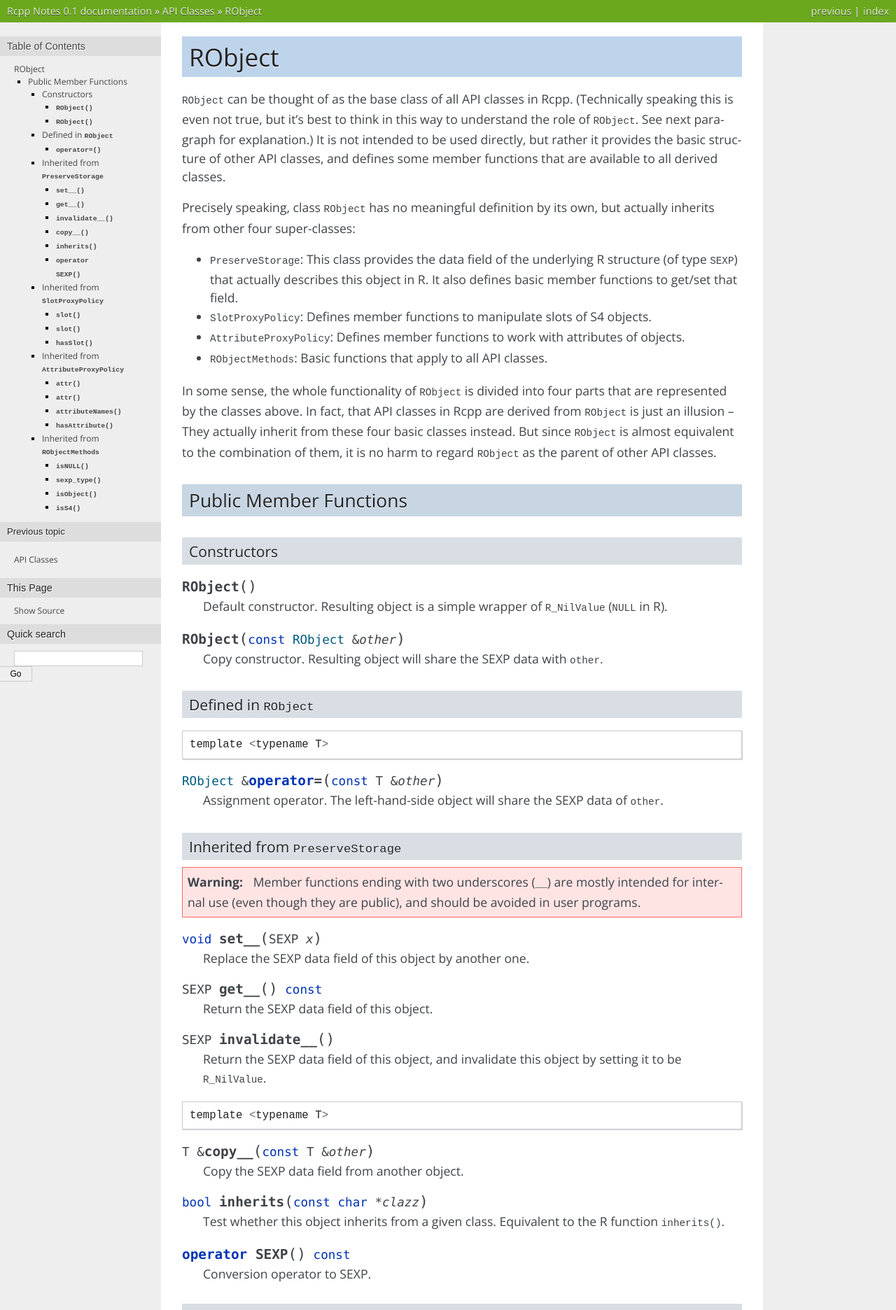
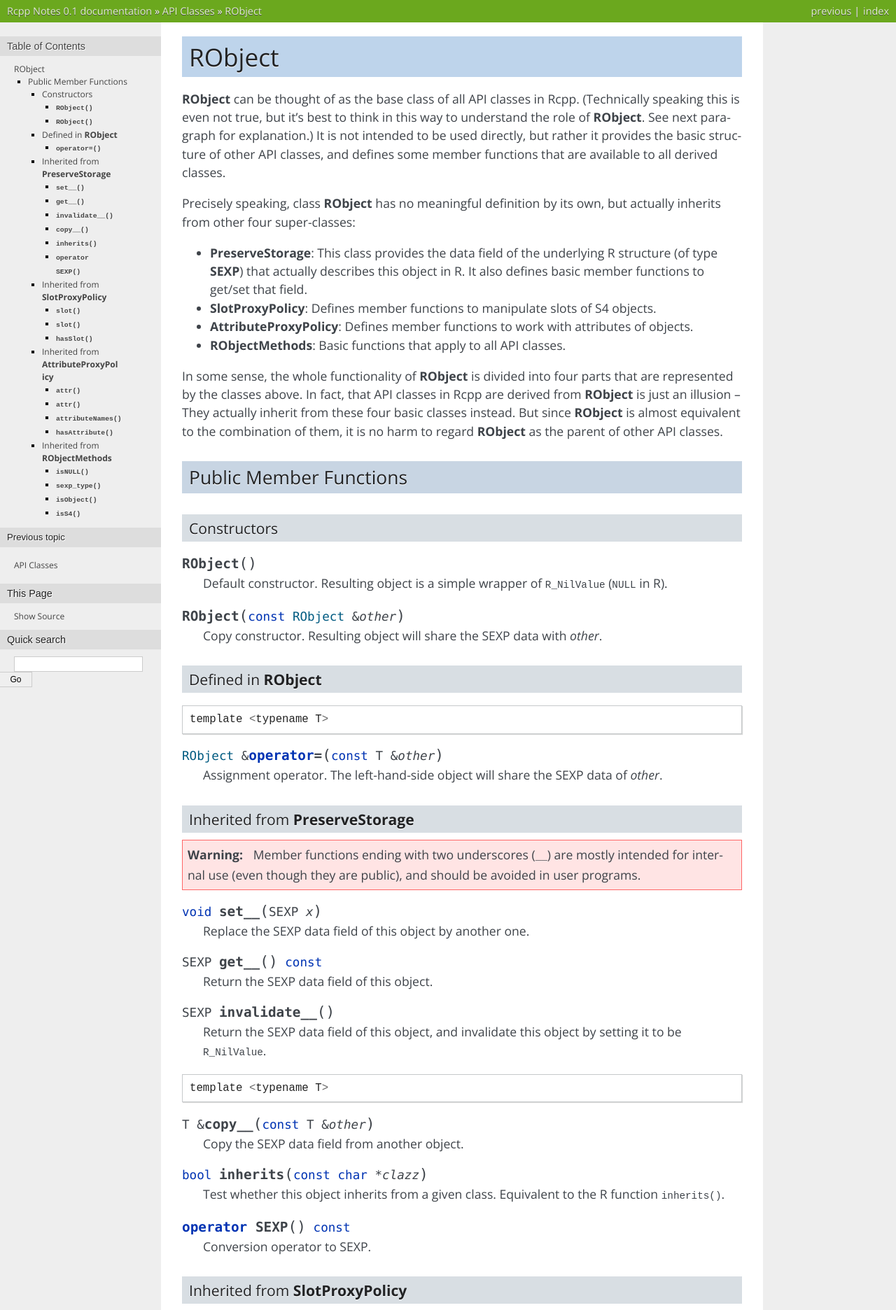
Before and after one commit to yixuan/rcpp-note, a Sphinx documentation site: the page built from source/api/RObject.rst, in a window 1280 px wide. Shown: the top 1872 px of the page at 70% size. Built offline with Sphinx 7.4.7, drawn with Linux system fonts in a browser that asks for light colours.

Commit message:
formatting

```diff
--- a/source/api/RObject.rst
+++ b/source/api/RObject.rst
@@ -1,28 +1,28 @@
 RObject
 =====================================
 
-``RObject`` can be thought of as the base class of all API classes in Rcpp.
+**RObject** can be thought of as the base class of all API classes in Rcpp.
 (Technically speaking this is even not true, but it's best to think in this way
-to understand the role of ``RObject``. See next paragraph for explanation.)
+to understand the role of **RObject**. See next paragraph for explanation.)
 It is not intended to be used directly, but rather it provides the basic
 structure of other API classes, and defines some member functions that are
 available to all derived classes.
 
-Precisely speaking, class ``RObject`` has no meaningful definition by its own, but
+Precisely speaking, class **RObject** has no meaningful definition by its own, but
 actually inherits from other four super-classes:
 
-- ``PreserveStorage``: This class provides the data field of the underlying R structure
-  (of type ``SEXP``) that actually describes this object in R. It also defines basic
+- **PreserveStorage**: This class provides the data field of the underlying R structure
+  (of type **SEXP**) that actually describes this object in R. It also defines basic
   member functions to get/set that field.
-- ``SlotProxyPolicy``: Defines member functions to manipulate slots of S4 objects.
-- ``AttributeProxyPolicy``: Defines member functions to work with attributes of objects.
-- ``RObjectMethods``: Basic functions that apply to all API classes.
+- **SlotProxyPolicy**: Defines member functions to manipulate slots of S4 objects.
+- **AttributeProxyPolicy**: Defines member functions to work with attributes of objects.
+- **RObjectMethods**: Basic functions that apply to all API classes.
 
-In some sense, the whole functionality of ``RObject`` is divided into four parts
+In some sense, the whole functionality of **RObject** is divided into four parts
 that are represented by the classes above. In fact, that API classes in Rcpp are
-derived from ``RObject`` is just an illusion -- They actually inherit from these
-four basic classes instead. But since ``RObject`` is almost equivalent to the combination
-of them, it is no harm to regard ``RObject`` as the parent of other API classes.
+derived from **RObject** is just an illusion -- They actually inherit from these
+four basic classes instead. But since **RObject** is almost equivalent to the combination
+of them, it is no harm to regard **RObject** as the parent of other API classes.
 
 Public Member Functions
 -------------------------
@@ -37,9 +37,9 @@
 
 .. cpp:function:: RObject(const RObject& other)
 
-   Copy constructor. Resulting object will share the SEXP data with ``other``.
+   Copy constructor. Resulting object will share the SEXP data with *other*.
 
-Defined in ``RObject``
+Defined in **RObject**
 ~~~~~~~~~~~~~~~~~~~~~~~
 
 ::
@@ -49,9 +49,9 @@
 .. cpp:function:: RObject& operator=(const T& other)
 
    Assignment operator. The left-hand-side object will share the SEXP data
-   of ``other``.
+   of *other*.
 
-Inherited from ``PreserveStorage``
+Inherited from **PreserveStorage**
 ~~~~~~~~~~~~~~~~~~~~~~~~~~~~~~~~~~~
 
 .. warning::
@@ -89,7 +89,7 @@
 
    Conversion operator to SEXP.
 
-Inherited from ``SlotProxyPolicy``
+Inherited from **SlotProxyPolicy**
 ~~~~~~~~~~~~~~~~~~~~~~~~~~~~~~~~~~~
 
 .. note::
@@ -99,28 +99,28 @@
 
 .. cpp:function:: SlotProxy slot(const std::string& name)
 
-   Extract the object in slot specified by ``name``. This can appear in
+   Extract the object in slot specified by *name*. This can appear in
    the left hand side of assignment.
 
 .. cpp:function:: const_SlotProxy slot(const std::string& name) const
 
-   Extract the object in slot specified by ``name``. Read-only.
+   Extract the object in slot specified by *name*. Read-only.
 
 .. cpp:function:: bool hasSlot(const std::string& name) const
 
-   Whether this object has a slot given by ``name``.
+   Whether this object has a slot given by *name*.
 
-Inherited from ``AttributeProxyPolicy``
+Inherited from **AttributeProxyPolicy**
 ~~~~~~~~~~~~~~~~~~~~~~~~~~~~~~~~~~~~~~~~
 
 .. cpp:function:: AttributeProxy attr(const std::string& name)
 
-   Extract the object asscociated with attribute ``name``. This can appear in
+   Extract the object asscociated with attribute *name*. This can appear in
    the left hand side of assignment.
 
 .. cpp:function:: const_AttributeProxy attr(const std::string& name) const
 
-   Extract the object asscociated with attribute ``name``. Read-only.
+   Extract the object asscociated with attribute *name*. Read-only.
 
 .. cpp:function:: std::vector<std::string> attributeNames() const
 
@@ -128,9 +128,9 @@
 
 .. cpp:function:: bool hasAttribute(const std::string& name) const
 
-   Whether this object has an attribute whose name is specified by ``name``.
+   Whether this object has an attribute whose name is specified by *name*.
 
-Inherited from ``RObjectMethods``
+Inherited from **RObjectMethods**
 ~~~~~~~~~~~~~~~~~~~~~~~~~~~~~~~~~~~
 
 .. cpp:function:: bool isNULL() const
```
